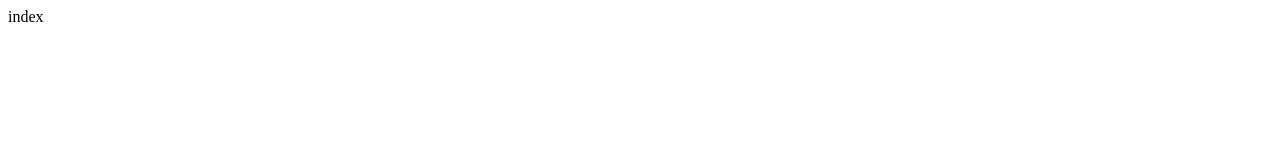
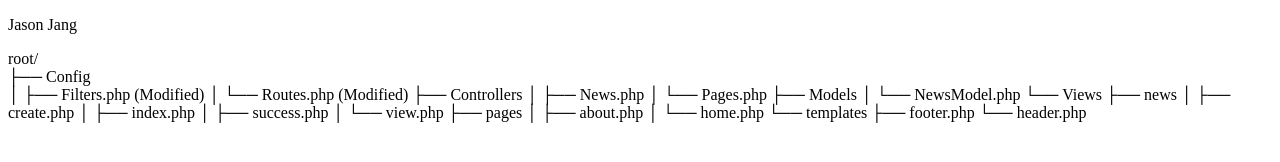
Before and after one commit to jason-jang-kr/ideal-eureka, a plain HTML site: page index.html in a window 1280 px wide. Drawn offline with Linux system fonts and the light colour scheme.

Commit message:
Update index.html

```diff
--- a/index.html
+++ b/index.html
@@ -6,6 +6,27 @@
     <title>Document</title>
 </head>
 <body>
-    index
+    <p>Jason Jang</p>
+root/<br>
+├── Config<br>
+│   ├── Filters.php (Modified)
+│   └── Routes.php  (Modified)
+├── Controllers
+│   ├── News.php
+│   └── Pages.php
+├── Models
+│   └── NewsModel.php
+└── Views
+    ├── news
+    │   ├── create.php
+    │   ├── index.php
+    │   ├── success.php
+    │   └── view.php
+    ├── pages
+    │   ├── about.php
+    │   └── home.php
+    └── templates
+        ├── footer.php
+        └── header.php
 </body>
 </html>
```
